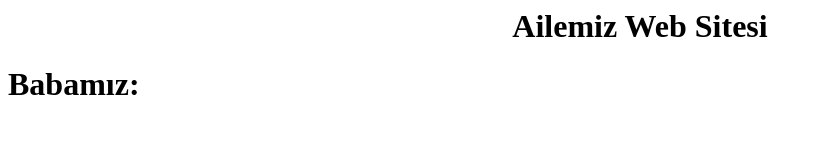
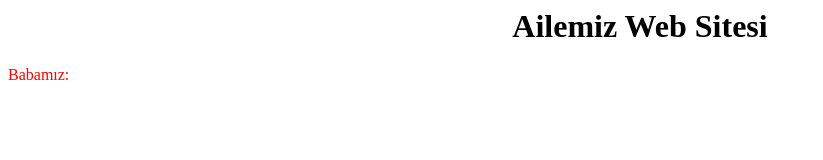
Before and after one commit to aysetoprak2/aysetoprak2.github.io, a plain HTML site: page index.html in a window 1280 px wide. Shown: the whole page, without its empty margins (0-823 px from the left). Drawn offline with Linux system fonts and the light colour scheme.

Commit message:
Update index.html

```diff
--- a/index.html
+++ b/index.html
@@ -5,8 +5,9 @@ Ailemiz Web Sitesi
 </h1>
 </center>
 <left>
-<h1 font color="red">
+<font color="red">
 Babamız:
- </h1>
+</h1>
+</font color="red">
 </left>
 </html>
```
